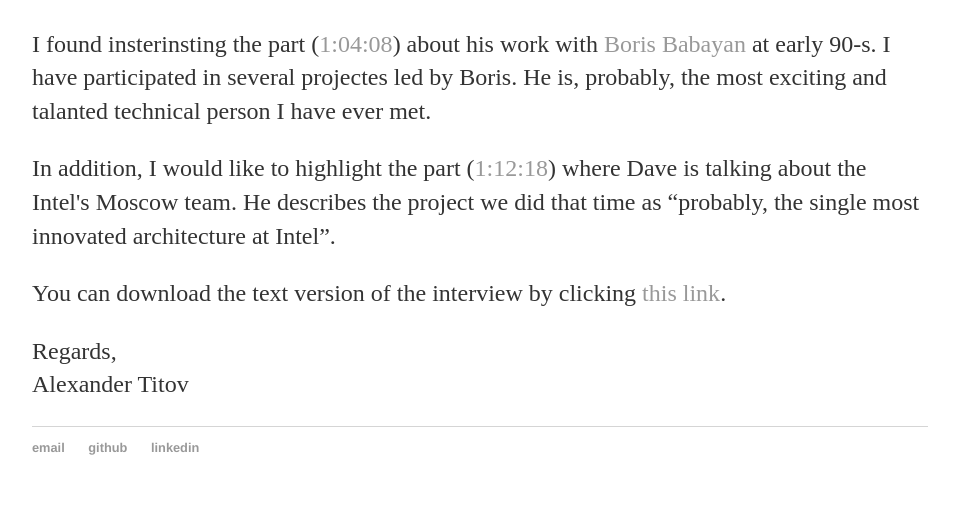
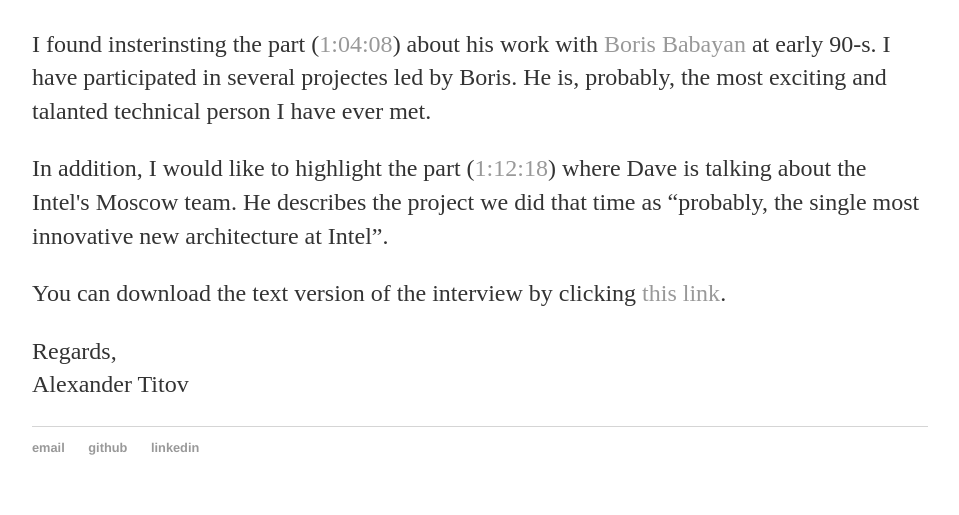
Before and after one commit to alexander-titov/alexander-titov.github.io, a Jekyll site: the page built from _posts/2017-09-24-Dave-Ditzel's-interview-at-Computer-History-Museum.md, in a window 1280 px wide. Shown: the part 794-1309 px from the top of the page, without its empty margins (160-1119 px from the left). Built offline with Jekyll 4.4.1, drawn with Linux system fonts in a browser that asks for light colours.

Commit message:
Fix typo in the quote

```diff
--- a/_posts/2017-09-24-Dave-Ditzel's-interview-at-Computer-History-Museum.md
+++ b/_posts/2017-09-24-Dave-Ditzel's-interview-at-Computer-History-Museum.md
@@ -11,7 +11,7 @@ date: 2017-09-24
 
 <p>I found insterinsting the part (<a href="https://youtu.be/etta_NYCVxA?t=3848" title="Dave Ditzel's interview, youtube.com, starting at 1:04:08">1:04:08</a>) about his work with <a href="https://newsroom.intel.com/editorials/pioneering-architect-soviet-era-computing/" title="Boris Babayan at newsroom.intel.com">Boris Babayan</a> at early 90-s. I have participated in several projectes led by Boris. He is, probably, the most exciting and talanted technical person I have ever met.</p>
 
-<p>In addition, I would like to highlight the part (<a href="https://youtu.be/etta_NYCVxA?t=4338" title="Dave Ditzel's interview, youtube.com, starting at 1:12:18">1:12:18</a>) where Dave is talking about the Intel's Moscow team. He describes the project we did that time as <q>probably, the single most innovated architecture at Intel</q>.</p>
+<p>In addition, I would like to highlight the part (<a href="https://youtu.be/etta_NYCVxA?t=4338" title="Dave Ditzel's interview, youtube.com, starting at 1:12:18">1:12:18</a>) where Dave is talking about the Intel's Moscow team. He describes the project we did that time as <q>probably, the single most innovative new architecture at Intel</q>.</p>
 
 You can download the text version of the interview by clicking <a href="/blog/downloads/oral_history_of_david_ditzel_by_computer_history_museum.pdf" title="oral_history_of_david_ditzel_by_computer_history_museum.pdf">this link</a>.
 
```
